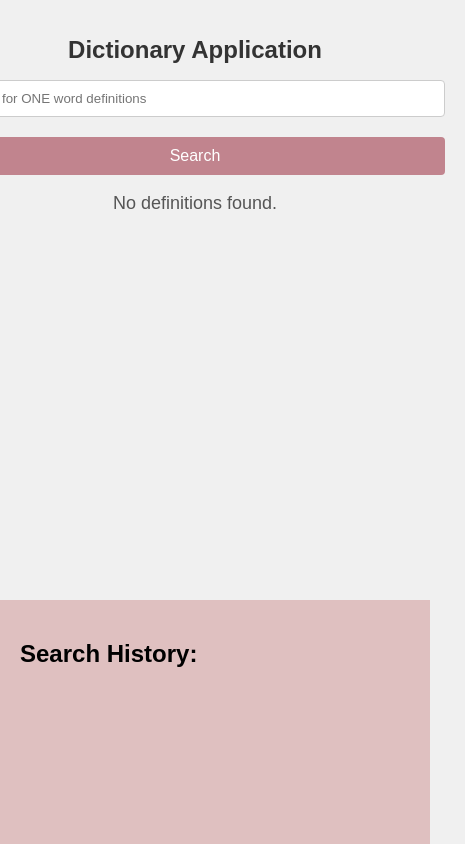
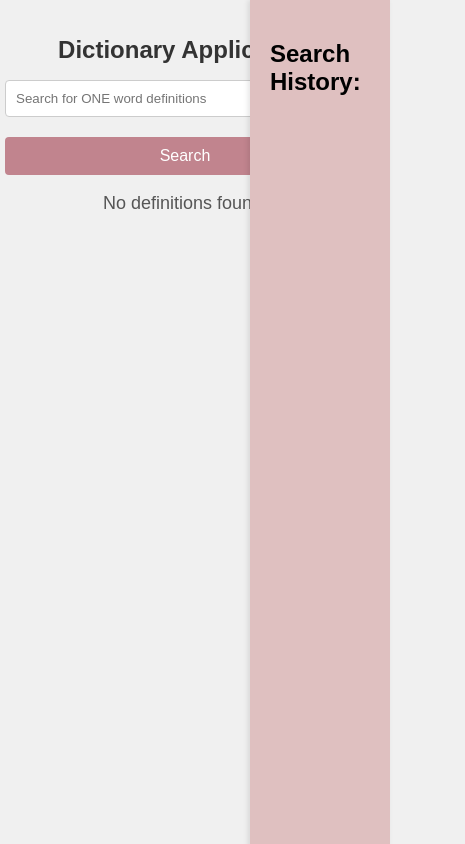
Before and after one commit to peggydelvret/Flerplattformsapplikationer, a React (Create React App) app in the folder synonymer-react/: page / in a window 390 px wide. Shown: the whole page, 465 px wide, since content can reach past the window. Built offline with nearby package versions, Linux system fonts and the light colour scheme.

Commit message:
media screen för tablet (1000px)

```diff
--- a/synonymer-react/src/style.css
+++ b/synonymer-react/src/style.css
@@ -5,6 +5,7 @@ body {
     padding: 0;
     display: flex;
     justify-content: center;
+
 }
 
 .app {
@@ -15,14 +16,29 @@ body {
     background-color: #fff;
     box-shadow: 0 0 10px rgba(0, 0, 0, 0.1);
     border-radius: 8px;
+    position: relative;
+}
+
+.container {
+    flex: 1;
+    padding: 20px;
+    box-sizing: border-box;
+    margin-right: 220px;
 }
 
 @media screen and (max-width: 1500px) {
 /*Computer*/
 
+.app {
+    flex-direction: column;
+}
+
 .container {
+    flex: 1;
     width: 600px;
     padding: 20px;
+    margin-right: 20px;
+    box-sizing: border-box;
 }
 
 .sidebar {
@@ -34,6 +50,7 @@ body {
     position: fixed;
     right: 0;
     top: 0;
+    margin-left: 20px;
 }
 
 .sidebar h2 {
@@ -140,7 +157,7 @@ select:hover {
 }
 }
 
-@media screen and (max-width: 900px)
+@media screen and (max-width: 1000px)
 /*Tablet*/
 {
 
@@ -149,40 +166,14 @@ select:hover {
     }
 
     .container {
-        width: 500px;
+        width: 400px;
         padding: 20px;
 
     }
 
     .sidebar {
-        width: 100%;
-        background-color: #dfc0c0;
+        width: 100px;
         padding: 20px;
-        box-shadow: none;
-        height: auto;
-        position: fixed;
-        bottom: 0;
-        left: 0;
-        margin-top: 600px;
-        display: flex;
-        flex-wrap: wrap;
-        justify-content: space-between;
-
-    }
-
-    .sidebar ul {
-        padding: 0;
-        margin: 0;
-        width: 100%;
-        display: flex;
-        flex-wrap: wrap;
-        justify-content: space-between;
-
-    }
-
-    .sidebar li {
-        width: calc(33% - 10px);
-        margin-bottom: 10px;
     }
 
 
```
